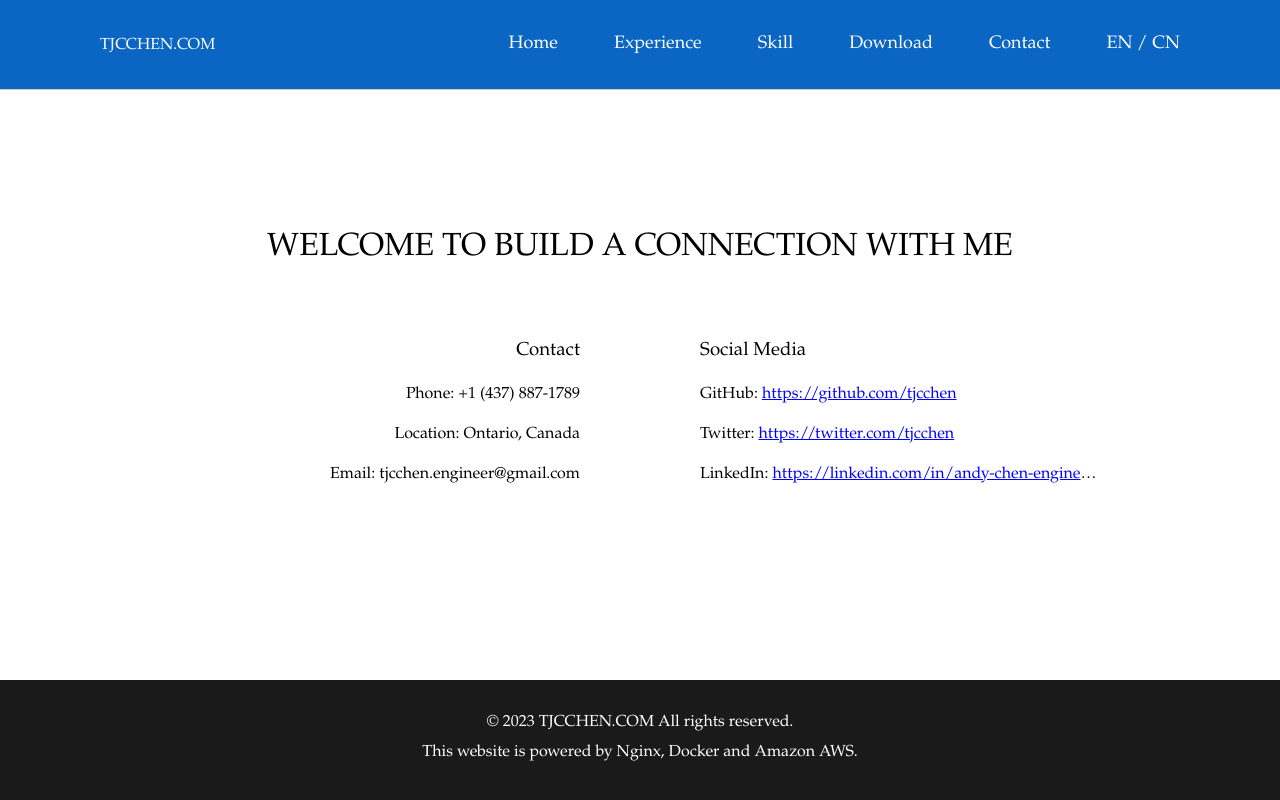
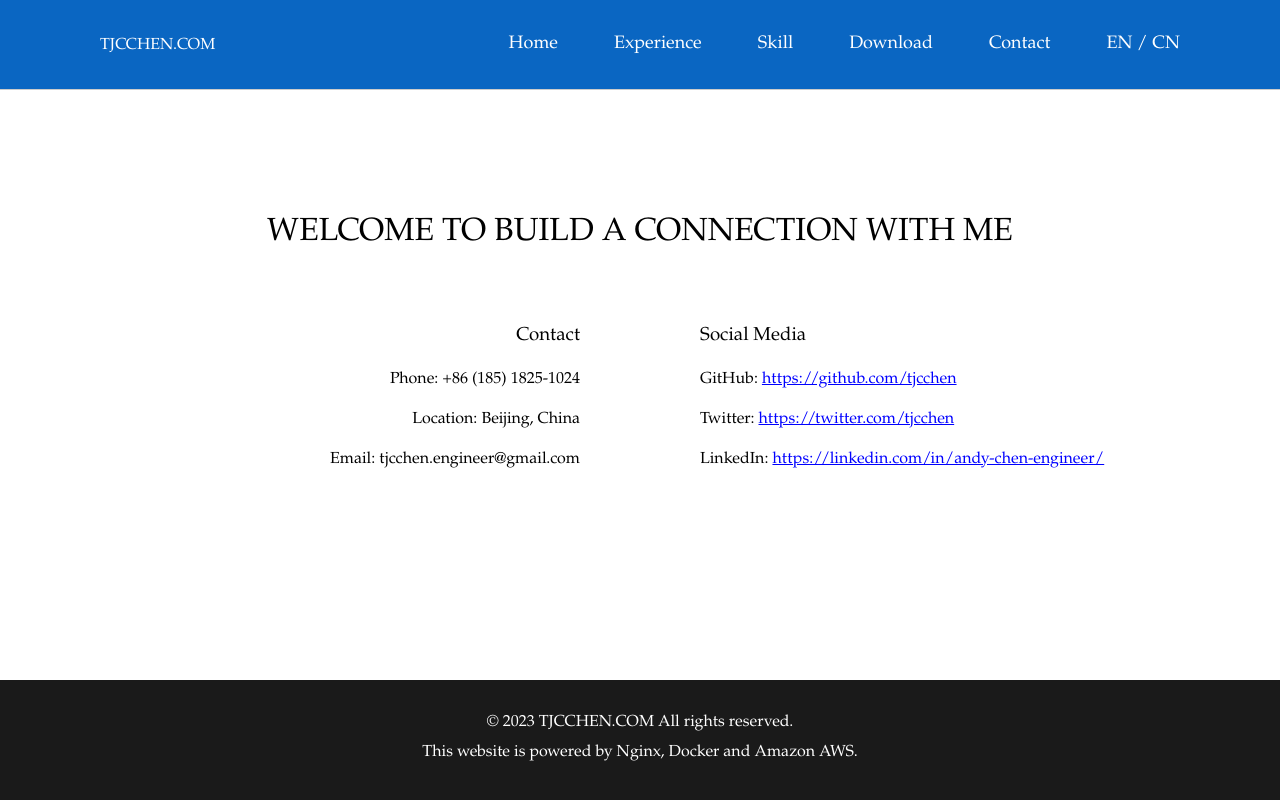
Before and after one commit to tjcchen/website, a Next.js app: page /contact in a window 1280 px wide. Built offline with nearby package versions, Linux system fonts and the light colour scheme.

Commit message:
Update /contact page content

```diff
--- a/app/contact/page.module.scss
+++ b/app/contact/page.module.scss
@@ -5,7 +5,7 @@
   display: flex;
   flex-direction: column;
   justify-content: center;
-  padding: 0 1.8rem;
+  padding: 1rem 0 1.4rem;
   min-height: calc(100vh - 2.1rem);
 
   & .caption {
@@ -28,11 +28,11 @@
 
   & .contact {
     text-align: right;
-    padding: 0.65rem 0.6rem 0.6rem 0;
+    padding: 0.65rem 0.6rem 0.5rem 0;
   }
 
   & .media {
-    padding: 0.65rem 0 0.6rem 0.6rem;
+    padding: 0.65rem 0 0.5rem 0.6rem;
   }
 
   & p {
--- a/app/contact/page.tsx
+++ b/app/contact/page.tsx
@@ -24,10 +24,10 @@ const Contact = () => {
         <div className={styles.contact}>
           <h3>Contact</h3>
           <p>
-            <strong>Phone:</strong> +1 (437) 887-1789
+            <strong>Phone:</strong> +86 (185) 1825-1024
           </p>
           <p>
-            <strong>Location:</strong> Ontario, Canada
+            <strong>Location:</strong> Beijing, China
           </p>
           <p>
             <strong>Email:</strong> tjcchen.engineer@gmail.com
```
